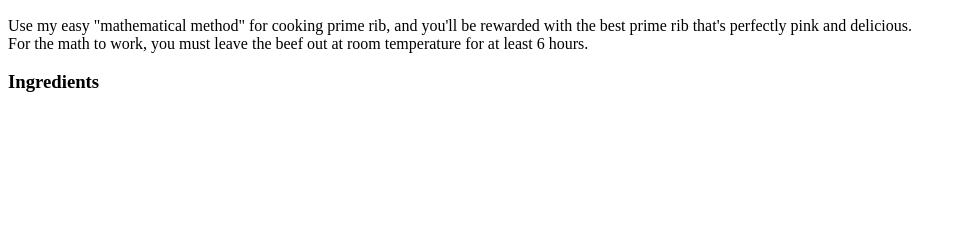
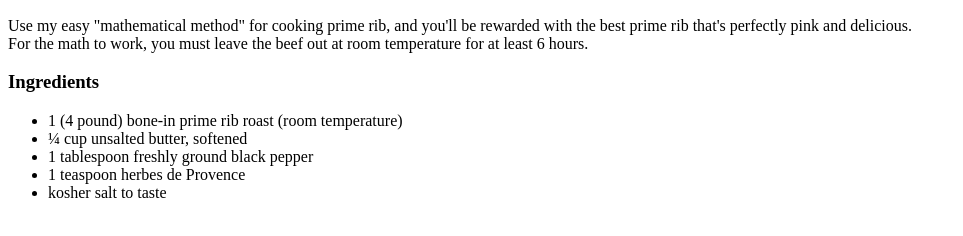
Before and after one commit to Danieljmxo/odin-recipes, a plain HTML site: page recipes/primerib.html in a window 1280 px wide. Shown: the part 434-670 px from the top of the page, without its empty margins (0-963 px from the left). Drawn offline with Linux system fonts and the light colour scheme.

Commit message:
add unordered list to primerib.html document

```diff
--- a/recipes/primerib.html
+++ b/recipes/primerib.html
@@ -7,10 +7,25 @@
 </head>
 <body>
     <h1>Prime Rib</h1>
+
     <img src="https://www.allrecipes.com/thmb/j4xZyhMtTmxDK1j6N7jvEQB8D4k=/0x512/filters:no_upscale():max_bytes(150000):strip_icc():format(webp)/221958-chef-johns-perfect-prime-rib-235-233b01159c9d45e59c75bac1a8f6283c.jpg" alt="">
+
     <h2>Chef John's Perfect Prime Rib</h2>
+
     <p>Use my easy "mathematical method" for cooking prime rib, and you'll be rewarded with the best prime rib that's perfectly pink and delicious.
      <br> For the math to work, you must leave the beef out at room temperature for at least 6 hours.</p>
+
      <h3>Ingredients</h3>
+
+<ul>
+
+    <li>1 (4 pound) bone-in prime rib roast (room temperature)</li>
+    <li>¼ cup unsalted butter, softened</li>
+    <li>1 tablespoon freshly ground black pepper</li>
+    <li>1 teaspoon herbes de Provence</li>
+    <li>kosher salt to taste</li>
+
+</ul>
+
 </body>
 </html>
```
